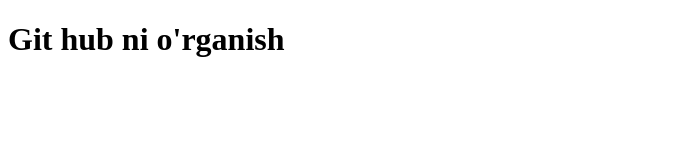
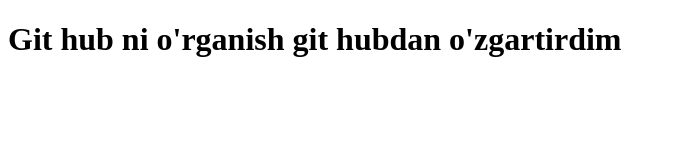
Before and after one commit to OtabekDeveloper/4-grupa, a plain HTML site: page index.html in a window 1280 px wide. Shown: the whole page, without its empty margins (0-675 px from the left). Drawn offline with Linux system fonts and the light colour scheme.

Commit message:
Update index.html
gitdan ozgardi

```diff
--- a/index.html
+++ b/index.html
@@ -7,6 +7,7 @@
     <title>Document</title>
 </head>
 <body>
-    <h1>Git hub ni o'rganish</h1>
+    <h1>Git hub ni o'rganish git hubdan o'zgartirdim</h1>
+
 </body>
 </html>
```
